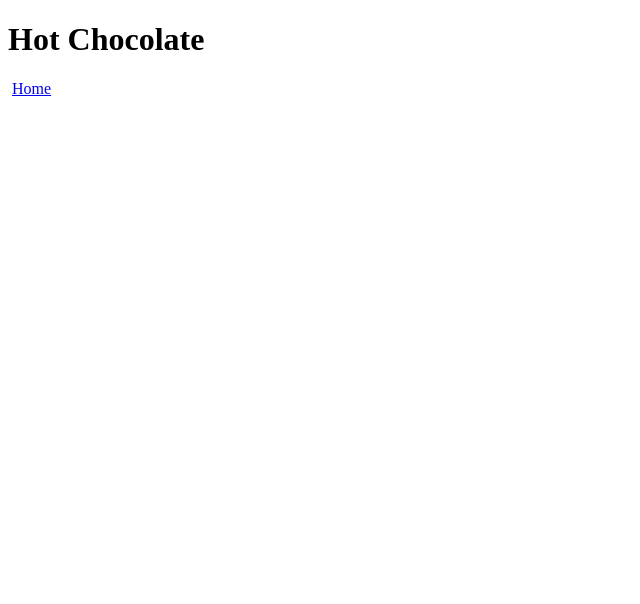
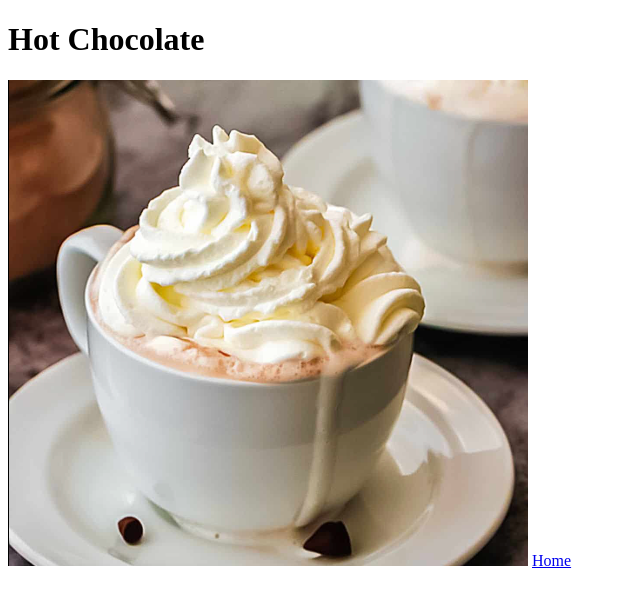
Before and after one commit to nicpavao/odin-recipes, a plain HTML site: page recipes/hot-chocolate.html in a window 1280 px wide. Shown: the whole page, without its empty margins (0-640 px from the left). Drawn offline with Linux system fonts and the light colour scheme.

Commit message:
fixed <img> bug, changed href to src
images weren't displaying on recipe pages

```diff
--- a/recipes/hot-chocolate.html
+++ b/recipes/hot-chocolate.html
@@ -7,7 +7,7 @@
 </head>
 <body>
     <h1>Hot Chocolate</h1>
-    <img href="../images/hot-choc.jpg">
+    <img src="../images/hot-choc.jpg">
     <a href="../index.html">Home</a>
 </body>
 </html>
```
Also changed, not shown: recipes/brick-chicken.html (+1 -0 lines), recipes/feta-meatballs.html (+1 -1 lines).
